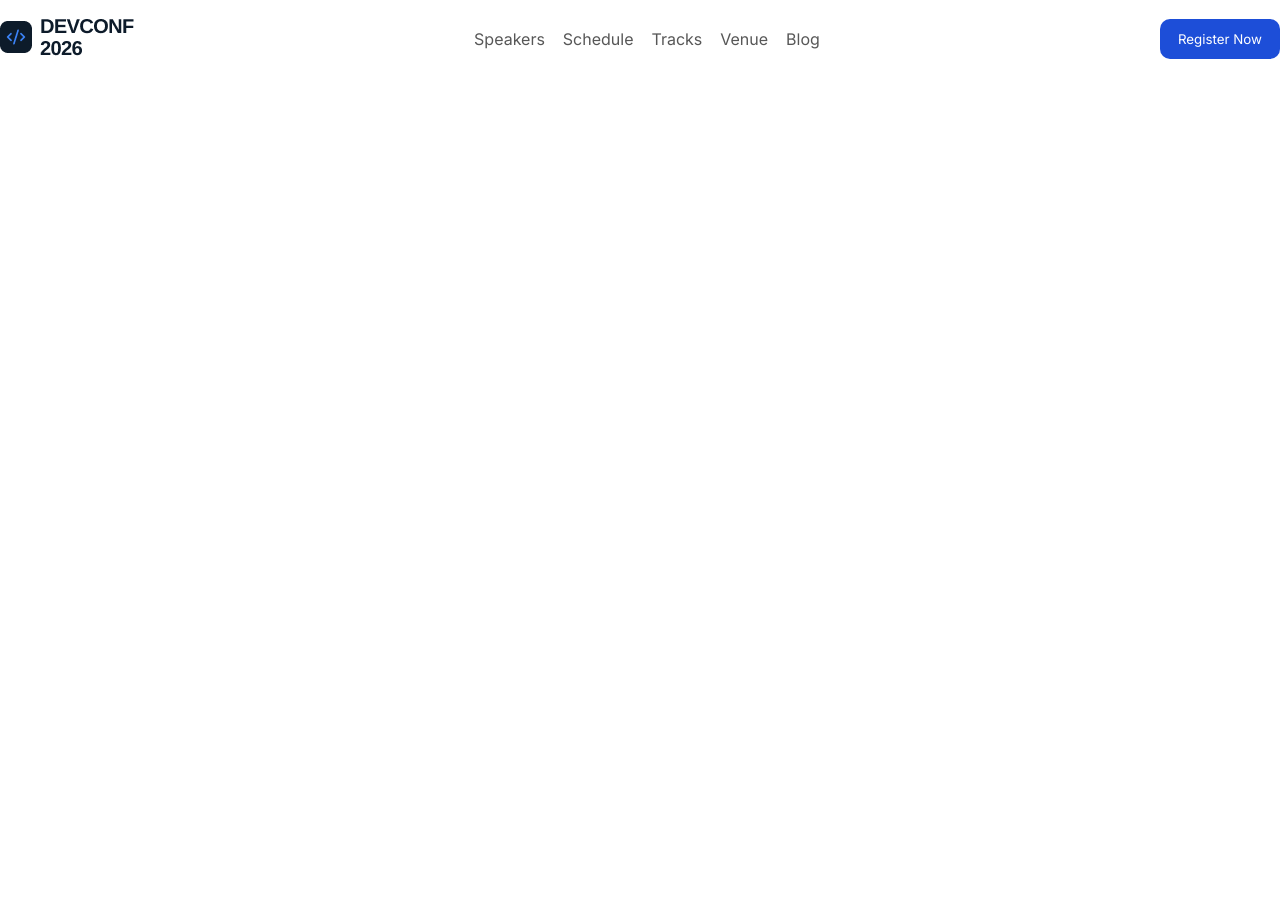
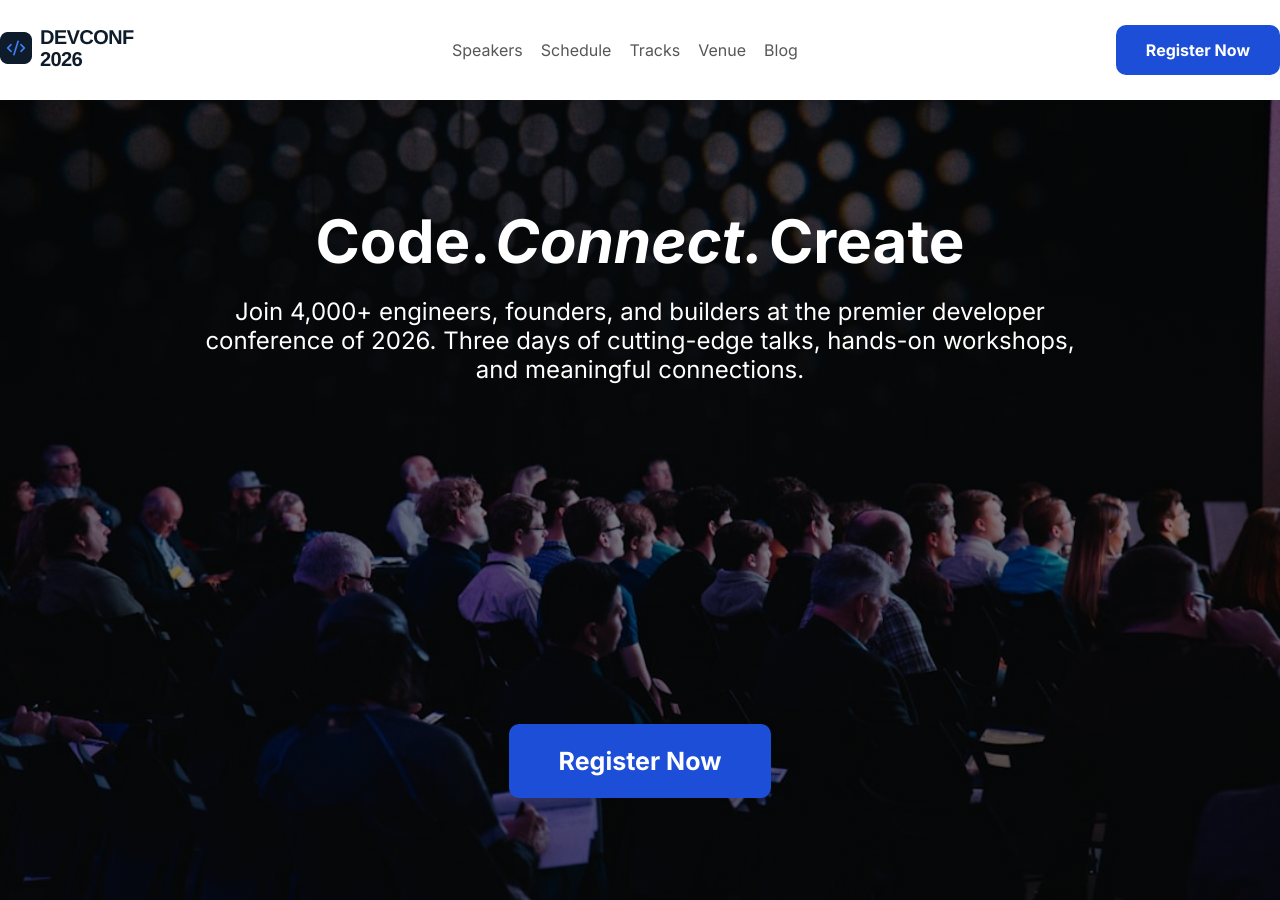
Before and after one commit to Gourab-Biswas-Antu/Assignment-01, a plain HTML site: page index.html in a window 1280 px wide. Before the commit the page ends 800 px from the top, so only its background shows below. Drawn offline with Linux system fonts and the light colour scheme.

Commit message:
added hero section

```diff
--- a/index.html
+++ b/index.html
@@ -15,6 +15,7 @@
   </head>
   <body>
     <header>
+      <!-- navbar -->
       <nav>
         <div>
           <img src="./assets/logo.png" alt="Logo Of DEVCONF" />
@@ -32,6 +33,30 @@
           <button class="common-btn">Register Now</button>
         </div>
       </nav>
+
+      <!-- hero section -->
+      <section class="hero-section">
+        <div class="hero">
+          <div class="heading">
+            <h1><strong>Code.</strong></h1>
+            <h1>
+              <strong><em>Connect.</em></strong>
+            </h1>
+            <h1><strong>Create</strong></h1>
+          </div>
+          <div class="paragraph1">
+            <p>
+              Join 4,000+ engineers, founders, and builders at the premier
+              developer <br />conference of 2026. Three days of cutting-edge
+              talks, hands-on workshops,<br />
+              and meaningful connections.
+            </p>
+          </div>
+          <div class="button2">
+            <button class="common-btn btn2">Register Now</button>
+          </div>
+        </div>
+      </section>
     </header>
   </body>
 </html>
--- a/style.css
+++ b/style.css
@@ -10,7 +10,7 @@ nav {
   margin: auto;
   justify-content: space-between;
   align-items: center;
-  padding: 15px 0px;
+  padding: 25px 0px;
 }
 
 ul {
@@ -28,7 +28,51 @@ li a {
 .common-btn {
   background-color: #1d4ed8;
   color: #ffff;
-  padding: 12px 18px;
+  padding: 15px 30px;
   border: none;
   border-radius: 10px;
+  font-size: 16px;
+  font-weight: bold;
 }
+
+.hero-section {
+  width: 100%;
+  background-image:
+    linear-gradient(#00000080, #00000080), url(./assets/banner.jpg);
+  background-size: cover;
+  background-position: center;
+  height: 800px;
+}
+
+.hero {
+  display: flex;
+  flex-direction: column;
+  justify-content: center;
+  align-items: center;
+  max-width: 1280px;
+  margin: auto;
+  padding: 15px 0px;
+  text-align: center;
+}
+.heading {
+  display: flex;
+  gap: 5px;
+  color: #ffffff;
+  font-size: 40px;
+  padding-top: 90px;
+}
+
+.paragraph1 {
+  color: #ffffff;
+  padding: 20px;
+  font-size: x-large;
+}
+
+.btn2 {
+  padding: 22px 50px;
+  font-size: 25px;
+}
+
+.button2 {
+  margin-top: 25%;
+}
```
